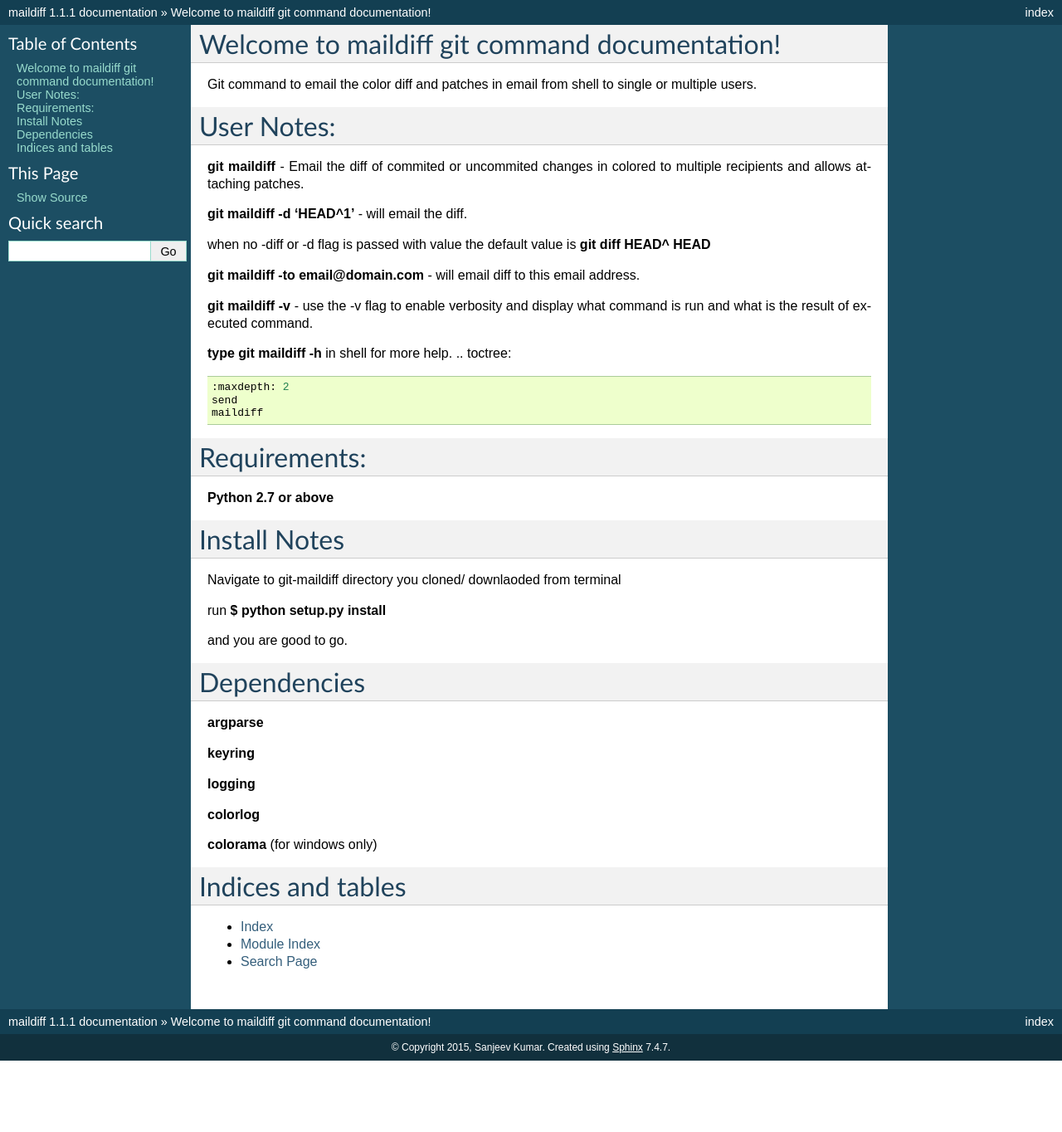
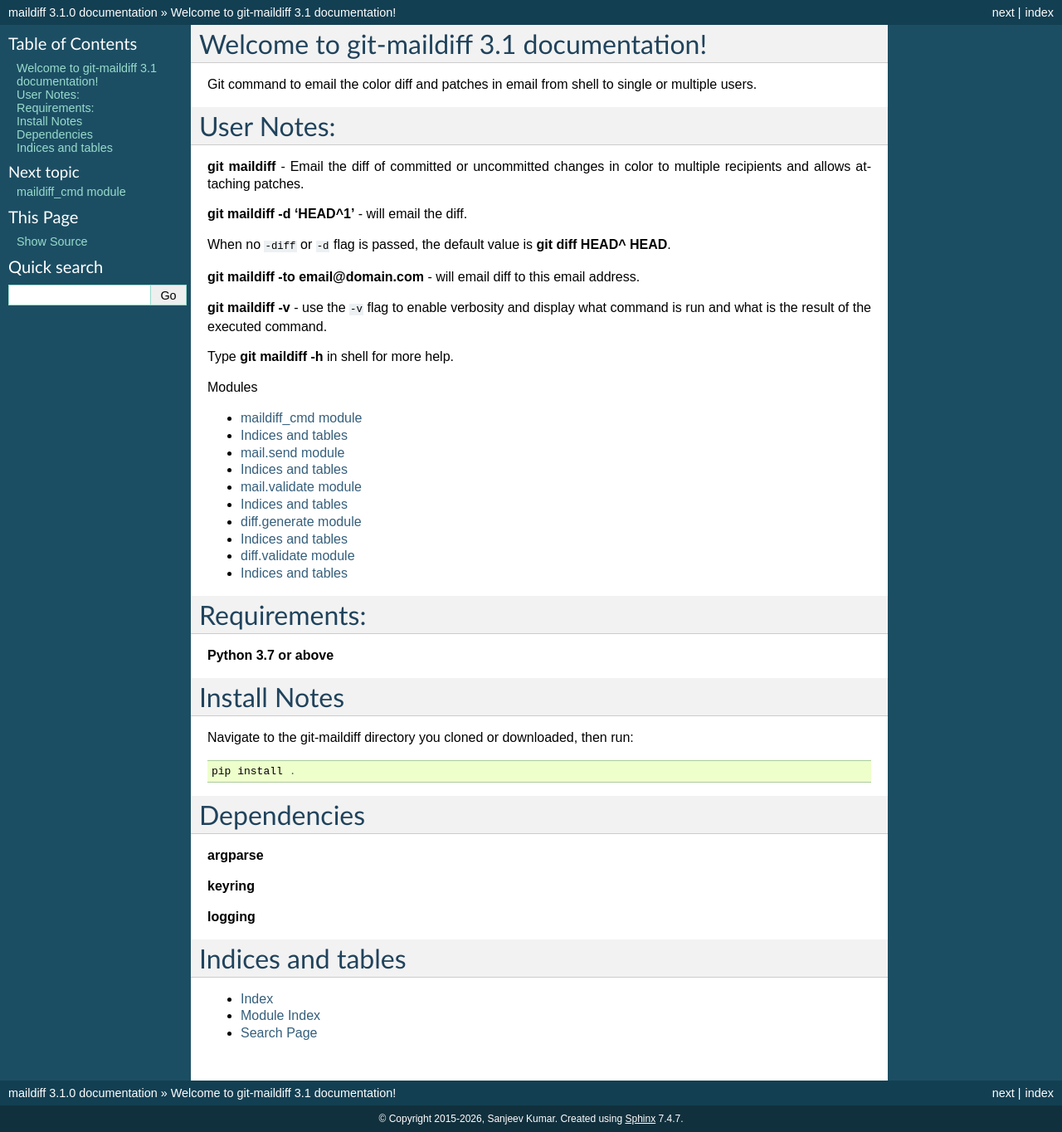
Before and after one commit to sanfx/git-maildiff, a Sphinx documentation site: the page built from docs/source/index.rst, in a window 1280 px wide. Shown: the whole page at 83% size. Built offline with Sphinx 7.4.7, drawn with Linux system fonts in a browser that asks for light colours; before the commit the page ends 1278 px from its top, so only the background shows below that.

Commit message:
refactor: modularise codebase into diff/mail subpackages and bump version to 3.1.0 (#11)
* Moved logger to module level and separated diff log to diff/generate.py

* chore: Updated sphinx documentation

* chore: moved validate functions to the respective validate.py

* chore: moved validate functions to the respective validate.py

* chore: minor version up and Updated readme and license to GPL v3

---------

Co-authored-by: Sanjeev Kumar <sanjeev@outlook.in>

```diff
--- a/docs/source/conf.py
+++ b/docs/source/conf.py
@@ -23,6 +23,7 @@
 sys.path.insert(0, os.path.abspath('../../'))
 sys.path.insert(1, os.path.abspath('../../emaildiff'))
 sys.path.insert(2, os.path.abspath('../../emaildiff/mail'))
+sys.path.insert(3, os.path.abspath('../../emaildiff/diff'))
 
 # -- General configuration ------------------------------------------------
 
@@ -53,7 +54,7 @@
 
 # General information about the project.
 project = u'maildiff'
-copyright = u'2015, Sanjeev Kumar'
+copyright = u'2015-2026, Sanjeev Kumar'
 author = u'Sanjeev Kumar'
 
 # The version info for the project you're documenting, acts as replacement for
@@ -61,9 +62,9 @@
 # built documents.
 #
 # The short X.Y version.
-version = '1.1'
+version = '3.1'
 # The full version, including alpha/beta/rc tags.
-release = '1.1.1'
+release = '3.1.0'
 
 # The language for content autogenerated by Sphinx. Refer to documentation
 # for a list of supported languages.
--- a/docs/source/index.rst
+++ b/docs/source/index.rst
@@ -1,45 +1,44 @@
-.. maildiff command for git documentation master file, created by
-   sphinx-quickstart on Tue May 12 22:03:45 2015.
-   You can adapt this file completely to your liking, but it should at least
-   contain the root `toctree` directive.
-
-Welcome to maildiff git command documentation!
-==============================================
+Welcome to git-maildiff 3.1 documentation!
+===========================================
 
 Git command to email the color diff and patches in email from shell to single or multiple users.
 
 User Notes:
 ===========
 
-**git maildiff** - Email the diff of commited or uncommited changes in colored to multiple recipients and allows attaching patches.
+**git maildiff** - Email the diff of committed or uncommitted changes in color to multiple recipients and allows attaching patches.
 
 **git maildiff -d 'HEAD^1'** - will email the diff.
 
-when no -diff or -d flag is passed with value the default value is **git diff HEAD^ HEAD**
+When no ``-diff`` or ``-d`` flag is passed, the default value is **git diff HEAD^ HEAD**.
 
 **git maildiff -to email@domain.com** - will email diff to this email address.
 
-**git maildiff -v** - use the -v flag to enable verbosity and display what command is run and what is the result of executed command.
+**git maildiff -v** - use the ``-v`` flag to enable verbosity and display what command is run and what is the result of the executed command.
 
-**type git maildiff -h** in shell for more help.
+Type **git maildiff -h** in shell for more help.
+
 .. toctree::
    :maxdepth: 2
+   :caption: Modules
+
+   maildiff
    send
-   maildiff
+   mail_validate
+   diff_generate
+   diff_validate
 
 Requirements:
 =============
-**Python 2.7 or above**
+
+**Python 3.7 or above**
 
 Install Notes
 =============
 
-Navigate to git-maildiff directory you cloned/ downlaoded
-from terminal
+Navigate to the git-maildiff directory you cloned or downloaded, then run::
 
-run **$ python setup.py install**
-
-and you are good to go.
+   pip install .
 
 Dependencies
 =============
@@ -50,11 +49,6 @@
 
 **logging**
 
-**colorlog**
-
-**colorama** (for windows only)
-
-
 Indices and tables
 ==================
 
--- a/setup.py
+++ b/setup.py
@@ -24,11 +24,11 @@
 	version=VERSION,
 	author='Sanjeev Kumar',
 	author_email='sansupercool@duck.com',
-	packages=['emaildiff', 'emaildiff/mail',],
+	packages=['emaildiff', 'emaildiff/mail', 'emaildiff/diff'],
 	data_files = ['VERSION'],
 	scripts=['scripts/git-maildiff'],
 	url='https://github.com/sanfx/git-maildiff',
-	license='BSD',
+	license='GPL-3.0-or-later',
 	description='Package to email color git diff',
 	long_description=(open('README.md').read()),
 	long_description_content_type='text/markdown',
@@ -43,7 +43,7 @@
 			'Environment :: Console',
 			'Intended Audience :: Developers',
 			'Intended Audience :: System Administrators',
-			'License :: OSI Approved :: BSD License',
+			'License :: OSI Approved :: GNU General Public License v3 or later (GPLv3+)',
 			'Operating System :: Unix',
 			'Programming Language :: Python',
 			'Programming Language :: Python :: 3',
```
Also changed, not shown: README.md (+24 -12 lines), docs/source/diff_generate.rst (added, +16 -0 lines), docs/source/diff_validate.rst (added, +16 -0 lines), docs/source/mail_validate.rst (added, +17 -0 lines), docs/source/maildiff.rst (+5 -17 lines), docs/source/send.rst (+4 -13 lines), 10 other files.
